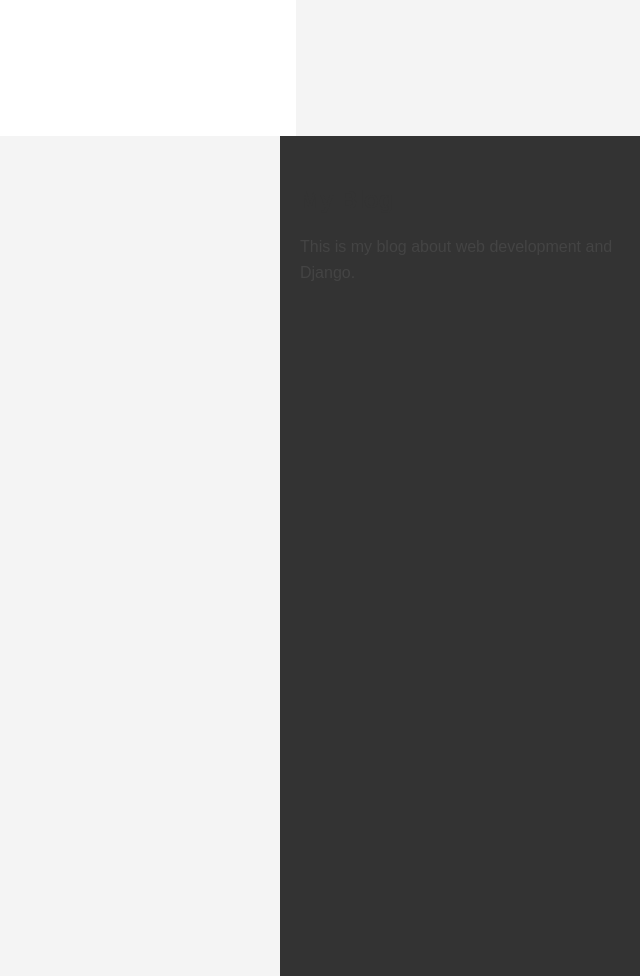
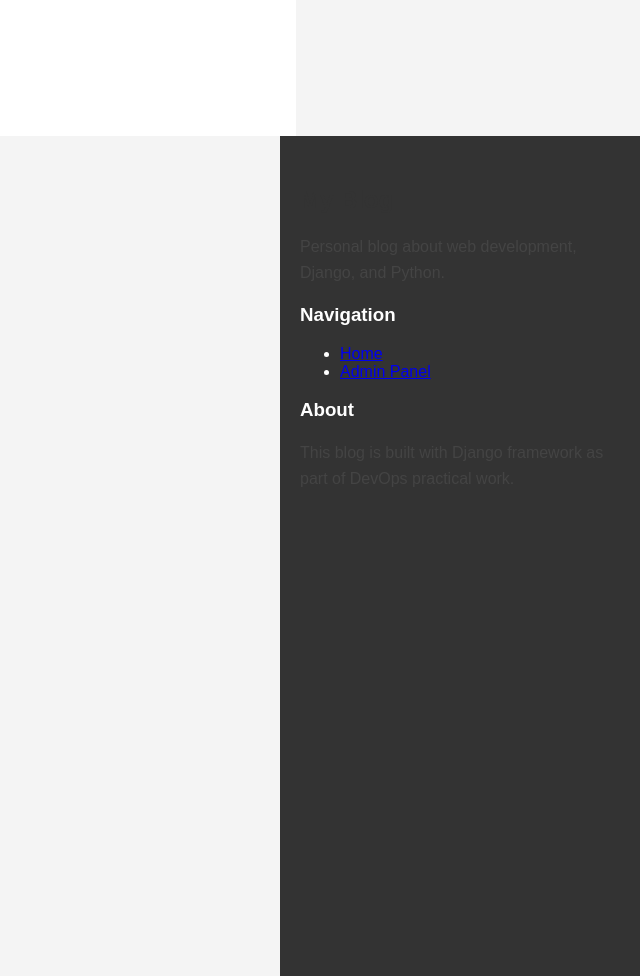
Before and after one commit to Karlson54/DevOps, a Django app: page / in a window 1280 px wide. Shown: the part 704-1680 px from the top of the page, without its empty margins (640-1280 px from the left). Run offline with Django 5.2, Linux system fonts and the light colour scheme; data that the repository does not hold is empty.

Commit message:
feat: enhance base template with navigation and meta tags

```diff
--- a/templates/blog/base.html
+++ b/templates/blog/base.html
@@ -4,7 +4,8 @@
 <head>
     <meta charset="UTF-8">
     <meta name="viewport" content="width=device-width, initial-scale=1.0">
-    <title>{% block title %}{% endblock %}</title>
+    <meta name="description" content="Django Blog - Personal blog about web development">
+    <title>{% block title %}{% endblock %} - MyBlog</title>
     <link href="{% static 'css/blog.css' %}" rel="stylesheet">
 </head>
 <body>
@@ -13,7 +14,16 @@
     </div>
     <div id="sidebar">
         <h2>My Blog</h2>
-        <p>This is my blog about web development and Django.</p>
+        <p>Personal blog about web development, Django, and Python.</p>
+
+        <h3>Navigation</h3>
+        <ul>
+            <li><a href="{% url 'blog:post_list' %}">Home</a></li>
+            <li><a href="/admin/">Admin Panel</a></li>
+        </ul>
+
+        <h3>About</h3>
+        <p>This blog is built with Django framework as part of DevOps practical work.</p>
     </div>
 </body>
 </html>
```
